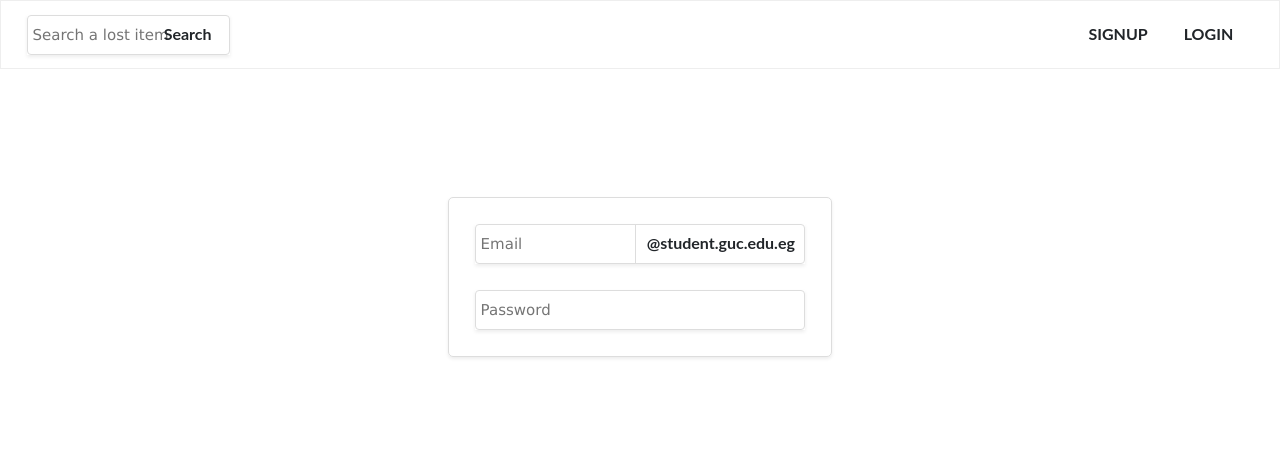
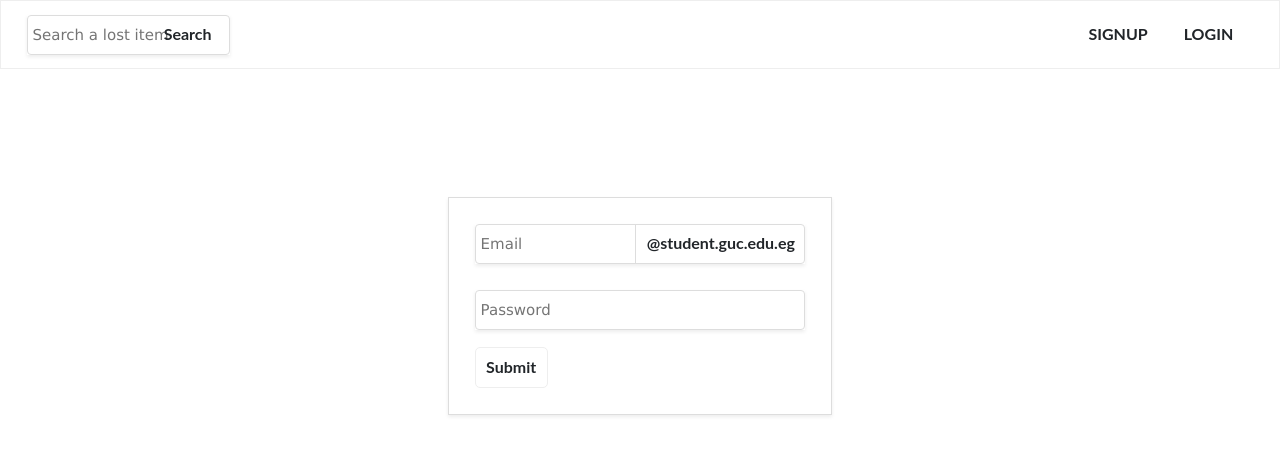
Before and after one commit to qwenzo/lost-and-found, a React (Create React App) app: page /login in a window 1280 px wide. Shown: the top 454 px of the page. Built offline with nearby package versions, Linux system fonts and the light colour scheme.

Commit message:
adding submit button

```diff
--- a/src/components/LogIn.js
+++ b/src/components/LogIn.js
@@ -5,9 +5,9 @@ import Button from './Button';
 class LogIn extends Component{
     state={username:'',password:''}
     render() {
-        const {containerStyle,emailNoteStyle,emailContainerStyle,passwordContainerStyle} = style;
+        const {containerStyle,emailNoteStyle,emailContainerStyle,passwordContainerStyle,submitBtnStyle} = style;
         return(
-            <div style={containerStyle} className=" shadow-sm">
+            <form style={containerStyle} className=" shadow-sm">
                 <div style={emailContainerStyle}  className="shadow-sm">
                 <InputField row={'row-reverse'} element={ <Button style={emailNoteStyle} className='d-flex'  text='@student.guc.edu.eg'/>
          } row='flex-row-reverse' height='40px'  type="text" className="d-flex " placeholder="Email"  />
@@ -17,7 +17,10 @@ class LogIn extends Component{
                 <InputField height='40px'  type="text" className="d-flex " placeholder="Password"  />
 
                 </div>
-            </div>
+                <div  >
+               <Button style={submitBtnStyle} hasborder={true}  /* color='#4286f4' fontColor='#FFFFF' */  className=" d-flex d-flex align-self-start " text='Submit'/>
+               </div>
+            </form>
         )
     }
 
@@ -31,7 +34,6 @@ const style={
         marginBottom:'3%',
         marginLeft:'35%',
         marginRight:'35%',
-        borderRadius:'5px 5px 5px 5px',
         padding:'2%'
     },
     emailNoteStyle:{
@@ -43,7 +45,10 @@ const style={
     passwordContainerStyle:{
         marginTop:'8%'
 
-    }
+    },
+    submitBtnStyle:{
+        marginTop:'5%'
+      },
 }
 
 export default LogIn;
```
